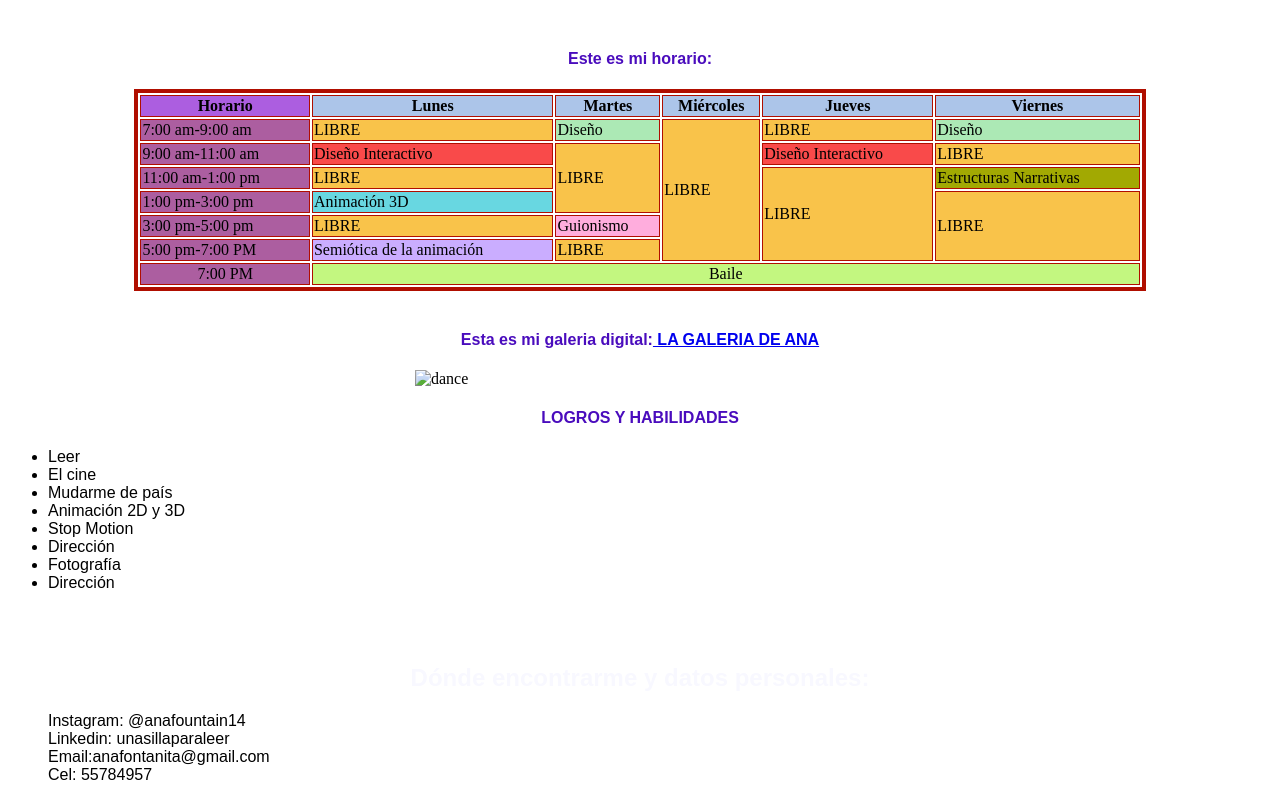
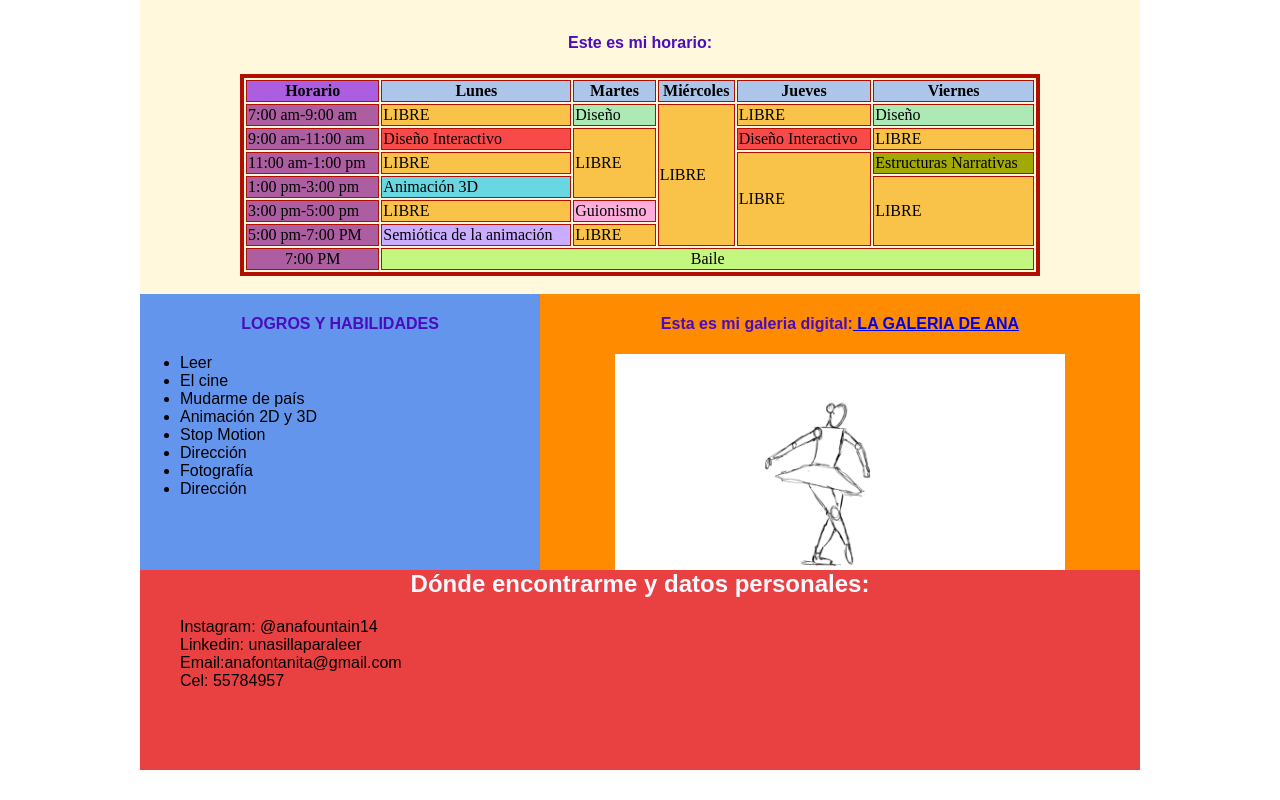
Before and after one commit to A01022731/CV_Tarea_Ana, a plain HTML site: page index.html in a window 1280 px wide. Shown: the part 667-1467 px from the top of the page. After the commit the page ends 1437 px from the top, so only its background shows below. Drawn offline with Linux system fonts and the light colour scheme.

Commit message:
Add files via upload

```diff
--- /dev/null
+++ b/estiloslab.css
@@ -0,0 +1,61 @@
+#site{
+  /* Definimos el ancho de la página */
+  width:1000px;
+  /* Definimos la altura de la página*/
+  height:1000px;
+  /* Aqui definiremos la posición que la página ocupará en la pantalla*/
+  /*top : posicionamiento superior */
+  margin-top:0;
+  /* left: posicionamiento a la izquierda*/
+  margin-left:auto;
+  /* bottom : posicionamiento inferior */
+  margin-bottom:0;
+  /* right : posicionamiento a la derecha */
+  margin-right:auto;
+  /* Aqui definiremos el color del fondo de la página */
+  background-color:olive;
+}
+
+#header{
+  /*Nuevamente definimos el ancho de la div*/
+  width:1000px;
+  /* altura de la div */
+  height:300px;
+  /* Color de fondo de la div */
+  background-color:whitesmoke;
+  }
+
+#cuerpo{
+  width:1000px;
+  height:900px;
+  background-color:cornsilk;
+}
+
+#footer{
+  width:1000px;
+  height:200px;
+  background-color:#E94141;
+}
+
+#cuerpo-left{
+  width:400px;
+  height:300px;
+  /* O atributo Float es utilizado para que nuestro bloque (div)
+  literalmente "flote" y se posicione donde queremos en la página,
+  cuando escogemos left, decimos que ese bloque se posicionará en la
+  parte izquierda de la página */
+  float:left;
+  background-color:cornflowerblue;
+}
+#cuerpo-right{
+  width:600px;
+  height:300px;
+  /* Puede parecer extraño usar el mismo atributo left para el bloque
+  en que queremos posicionar a la derecha, pero como sabemos, CSS es un estilo
+  em cascada, nuestro div cuerpo fue definida con ancho de 1000px y el
+  cuerpo-left con 500px; entonces, automaticamente al definir el cuerpo-right
+  con 500px à esquerda também, visualmente se verá a la derecha de cuerpo-left,
+  pues el máximo que la div "hija" podrá tener es 1000px, siendo 500+500=1000px */
+  float:right;
+  background-color: darkorange;
+  }
--- a/index.html
+++ b/index.html
@@ -5,7 +5,7 @@
     <div id="site">
     <body>
         <meta charset="UTF-8"> <!--character set-->
-        <link type="text/css" rel="stylesheet" media="screen" href="estilolab.css" />
+        <link type="text/css" rel="stylesheet" media="screen" href="estiloslab.css"/>
         <title>CV Ana Fuente</title>
 
         <style>
```
Also changed, not shown: Hamaca.jpeg (added), bailarina.gif (added), 1 other file.
